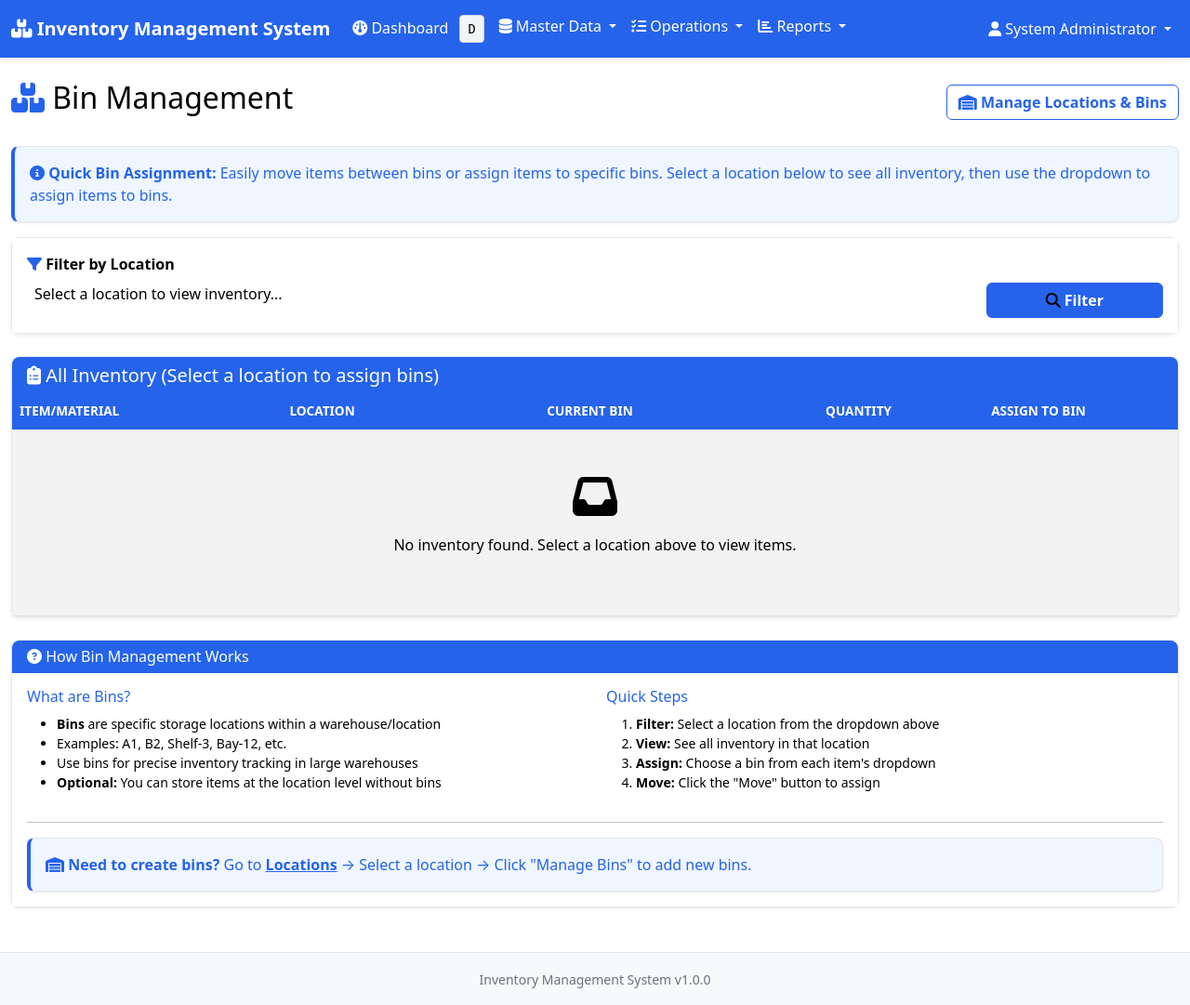
After one commit to vladutzeloo/inventory-management, a Flask app: page /bins/ in a window 1280 px wide. The commit adds this page. Shown: the whole page at 93% size. Run offline with Flask 3, Linux system fonts and the light colour scheme; a user stored in the database is signed in; data that the repository does not hold is empty; some libraries are stand-ins or nearby versions.

Commit message:
Add dedicated Bin Management interface for easy item-to-bin assignment
New Feature: Bin Management Page
- Created dedicated /bins route for easy bin assignment
- Simple, visual interface to assign inventory to specific bins
- No need to go through receipts or transfers anymore!

Key Features:
1. Location Filter:
   - Select a location to view all inventory in that location
   - Searchable dropdown (Select2) for quick location finding

2. Inventory Table:
   - Shows all items/materials in the selected location
   - Displays current bin assignment (or "Location Level" if no bin)
   - Shows quantity and unit of measure
   - Item type indicator (Material vs Item)

3. Quick Bin Assignment:
   - Each row has a dropdown with all available bins for that location
   - Select a bin and click "Move" to assign
   - Can move items between bins or to/from location level
   - Instant visual feedback with success messages

4. Help & Guidance:
   - Clear instructions on how to use the feature
   - Explanation of what bins are and when to use them
   - Link to Locations page to create new bins

Navigation:
- Added "Bin Management" link to Master Data dropdown in navbar
- Placed after locations (with divider) for logical grouping

This makes it MUCH easier to:
- Organize existing inventory into bins
- Move items between bins
- See at a glance what's in each bin
- Assign items to bins without creating fake receipts/transfers

Files Added:
- inventory-management/routes/bins.py: New route handler
- inventory-management/templates/bins/index.html: Main UI

Files Modified:
- app.py: Registered bins blueprint
- base.html: Added Bin Management to navbar

Solves the core user need: "Easy way to assign items to bins"

```diff
--- a/inventory-management/app.py
+++ b/inventory-management/app.py
@@ -67,7 +67,7 @@ def create_app(config_name='default'):
         app.logger.info('Inventory Management System startup')
 
     # Register blueprints
-    from routes import auth, dashboard, materials, items, locations
+    from routes import auth, dashboard, materials, items, locations, bins
     from routes import receipts, transfers, adjustments, scraps, reports
 
     app.register_blueprint(auth.bp)
@@ -75,6 +75,7 @@ def create_app(config_name='default'):
     app.register_blueprint(materials.bp, url_prefix='/materials')
     app.register_blueprint(items.bp, url_prefix='/items')
     app.register_blueprint(locations.bp, url_prefix='/locations')
+    app.register_blueprint(bins.bp, url_prefix='/bins')
     app.register_blueprint(receipts.bp, url_prefix='/receipts')
     app.register_blueprint(transfers.bp, url_prefix='/transfers')
     app.register_blueprint(adjustments.bp, url_prefix='/adjustments')
--- /dev/null
+++ b/inventory-management/routes/bins.py
@@ -0,0 +1,105 @@
+"""
+Bin Management routes - Easy assignment of items to bins
+"""
+from flask import Blueprint, render_template, redirect, url_for, flash, request, jsonify
+from flask_login import login_required, current_user
+from models import db, InventoryLevel, Material, Item, Location, Bin
+from sqlalchemy import func
+
+bp = Blueprint('bins', __name__)
+
+
+@bp.route('/')
+@login_required
+def index():
+    """Bin management dashboard - assign items to bins easily"""
+    # Get location filter
+    location_id = request.args.get('location_id', type=int)
+
+    # Build query for inventory with bins
+    query = db.session.query(
+        InventoryLevel,
+        Material.name.label('material_name'),
+        Item.name.label('item_name'),
+        Location.code.label('location_code'),
+        Location.name.label('location_name'),
+        Bin.bin_code.label('bin_code')
+    ).outerjoin(Material, InventoryLevel.material_id == Material.id)\
+     .outerjoin(Item, InventoryLevel.item_id == Item.id)\
+     .join(Location, InventoryLevel.location_id == Location.id)\
+     .outerjoin(Bin, InventoryLevel.bin_id == Bin.id)\
+     .filter(InventoryLevel.quantity > 0)
+
+    if location_id:
+        query = query.filter(InventoryLevel.location_id == location_id)
+
+    inventory_data = query.order_by(Location.code, Material.name, Item.name).all()
+
+    # Get all locations and bins for the form
+    locations = Location.query.filter_by(active=True).order_by(Location.code).all()
+
+    return render_template('bins/index.html',
+                          inventory_data=inventory_data,
+                          locations=locations,
+                          selected_location_id=location_id)
+
+
+@bp.route('/assign', methods=['POST'])
+@login_required
+def assign():
+    """Assign inventory to a bin"""
+    try:
+        inventory_id = int(request.form.get('inventory_id'))
+        new_bin_id = request.form.get('new_bin_id')
+        new_bin_id = int(new_bin_id) if new_bin_id and new_bin_id != '' else None
+
+        inventory = InventoryLevel.query.get_or_404(inventory_id)
+
+        # Validate bin belongs to same location
+        if new_bin_id:
+            bin_obj = Bin.query.get_or_404(new_bin_id)
+            if bin_obj.location_id != inventory.location_id:
+                flash('Bin must be in the same location as the inventory!', 'danger')
+                return redirect(url_for('bins.index'))
+
+        old_bin = inventory.bin.bin_code if inventory.bin else 'Location Level'
+        inventory.bin_id = new_bin_id
+        db.session.commit()
+
+        item_name = inventory.material.name if inventory.material else inventory.item.name
+        new_bin_name = bin_obj.bin_code if new_bin_id else 'Location Level'
+
+        flash(f'✓ Moved {item_name} from {old_bin} to {new_bin_name}', 'success')
+
+    except Exception as e:
+        db.session.rollback()
+        flash(f'Error assigning bin: {str(e)}', 'danger')
+
+    return redirect(url_for('bins.index', location_id=request.form.get('location_id')))
+
+
+@bp.route('/api/inventory/<int:location_id>')
+@login_required
+def api_inventory(location_id):
+    """API endpoint to get inventory for a location"""
+    inventory = db.session.query(
+        InventoryLevel,
+        Material.name.label('material_name'),
+        Item.name.label('item_name')
+    ).outerjoin(Material, InventoryLevel.material_id == Material.id)\
+     .outerjoin(Item, InventoryLevel.item_id == Item.id)\
+     .filter(InventoryLevel.location_id == location_id)\
+     .filter(InventoryLevel.quantity > 0)\
+     .all()
+
+    result = []
+    for inv, mat_name, item_name in inventory:
+        result.append({
+            'id': inv.id,
+            'name': mat_name or item_name,
+            'quantity': float(inv.quantity),
+            'current_bin_id': inv.bin_id,
+            'current_bin': inv.bin.bin_code if inv.bin else 'Location Level'
+        })
+
+    return jsonify(result)
--- a/inventory-management/templates/base.html
+++ b/inventory-management/templates/base.html
@@ -33,6 +33,8 @@
                             <li><a class="dropdown-item" href="{{ url_for('materials.index') }}"><i class="fas fa-cube"></i> Materials</a></li>
                             <li><a class="dropdown-item" href="{{ url_for('items.index') }}"><i class="fas fa-box"></i> Items</a></li>
                             <li><a class="dropdown-item" href="{{ url_for('locations.index') }}"><i class="fas fa-warehouse"></i> Locations</a></li>
+                            <li><hr class="dropdown-divider"></li>
+                            <li><a class="dropdown-item" href="{{ url_for('bins.index') }}"><i class="fas fa-boxes-stacked"></i> Bin Management</a></li>
                         </ul>
                     </li>
                     <li class="nav-item dropdown">
--- /dev/null
+++ b/inventory-management/templates/bins/index.html
@@ -0,0 +1,224 @@
+{% extends "base.html" %}
+
+{% block title %}Bin Management - {{ super() }}{% endblock %}
+
+{% block content %}
+<div class="d-flex justify-content-between align-items-center mb-4">
+    <h2><i class="fas fa-boxes-stacked text-primary"></i> Bin Management</h2>
+    <div>
+        <a href="{{ url_for('locations.index') }}" class="btn btn-outline-primary">
+            <i class="fas fa-warehouse"></i> Manage Locations & Bins
+        </a>
+    </div>
+</div>
+
+<!-- Info Banner -->
+<div class="alert alert-primary">
+    <i class="fas fa-info-circle"></i> <strong>Quick Bin Assignment:</strong>
+    Easily move items between bins or assign items to specific bins. Select a location below to see all inventory, then use the dropdown to assign items to bins.
+</div>
+
+<!-- Location Filter -->
+<div class="card shadow-sm mb-4">
+    <div class="card-body">
+        <form method="GET" action="{{ url_for('bins.index') }}" class="row g-3">
+            <div class="col-md-10">
+                <label for="location_id" class="form-label">
+                    <i class="fas fa-filter text-primary"></i> Filter by Location
+                </label>
+                <select class="form-select select2"
+                        id="location_id"
+                        name="location_id"
+                        data-placeholder="Select a location to view inventory..."
+                        onchange="this.form.submit()">
+                    <option value="">All Locations</option>
+                    {% for location in locations %}
+                    <option value="{{ location.id }}" {% if location.id == selected_location_id %}selected{% endif %}>
+                        {{ location.code }} - {{ location.name }}
+                    </option>
+                    {% endfor %}
+                </select>
+            </div>
+            <div class="col-md-2">
+                <label class="form-label">&nbsp;</label>
+                <button type="submit" class="btn btn-primary w-100">
+                    <i class="fas fa-search"></i> Filter
+                </button>
+            </div>
+        </form>
+    </div>
+</div>
+
+<!-- Inventory Table -->
+<div class="card shadow-sm">
+    <div class="card-header bg-primary text-white">
+        <h5 class="mb-0">
+            <i class="fas fa-clipboard-list"></i>
+            {% if selected_location_id %}
+                Inventory in Selected Location
+            {% else %}
+                All Inventory (Select a location to assign bins)
+            {% endif %}
+        </h5>
+    </div>
+    <div class="card-body p-0">
+        <div class="table-responsive">
+            <table class="table table-hover table-striped mb-0">
+                <thead class="table-light">
+                    <tr>
+                        <th>Item/Material</th>
+                        <th>Location</th>
+                        <th class="text-center">Current Bin</th>
+                        <th class="text-end">Quantity</th>
+                        <th class="text-center" style="width: 300px;">Assign to Bin</th>
+                    </tr>
+                </thead>
+                <tbody>
+                    {% if inventory_data %}
+                        {% for inv, mat_name, item_name, loc_code, loc_name, bin_code in inventory_data %}
+                        <tr>
+                            <td>
+                                <strong class="text-primary">{{ mat_name or item_name }}</strong>
+                                <br>
+                                <small class="text-muted">
+                                    {% if mat_name %}
+                                    <i class="fas fa-cube"></i> Material
+                                    {% else %}
+                                    <i class="fas fa-box"></i> Item
+                                    {% endif %}
+                                </small>
+                            </td>
+                            <td>
+                                <strong>{{ loc_code }}</strong>
+                                <br>
+                                <small class="text-muted">{{ loc_name }}</small>
+                            </td>
+                            <td class="text-center">
+                                {% if bin_code %}
+                                <span class="badge bg-primary">
+                                    <i class="fas fa-box-open"></i> {{ bin_code }}
+                                </span>
+                                {% else %}
+                                <span class="badge bg-secondary">
+                                    <i class="fas fa-warehouse"></i> Location Level
+                                </span>
+                                {% endif %}
+                            </td>
+                            <td class="text-end">
+                                <strong>{{ "%.2f"|format(inv.quantity) }}</strong>
+                                <small class="text-muted">
+                                    {{ inv.material.unit_of_measure if inv.material else inv.item.unit_of_measure }}
+                                </small>
+                            </td>
+                            <td>
+                                <form method="POST" action="{{ url_for('bins.assign') }}" class="d-flex gap-2">
+                                    <input type="hidden" name="csrf_token" value="{{ csrf_token() }}"/>
+                                    <input type="hidden" name="inventory_id" value="{{ inv.id }}"/>
+                                    <input type="hidden" name="location_id" value="{{ selected_location_id or '' }}"/>
+
+                                    <select class="form-select form-select-sm select2-bin"
+                                            name="new_bin_id"
+                                            data-location-id="{{ inv.location_id }}"
+                                            style="flex: 1;">
+                                        <option value="">Location Level (No Bin)</option>
+                                        {% for bin in inv.location.bins %}
+                                            {% if bin.active %}
+                                            <option value="{{ bin.id }}"
+                                                    {% if inv.bin_id == bin.id %}selected{% endif %}>
+                                                {{ bin.bin_code }}
+                                            </option>
+                                            {% endif %}
+                                        {% endfor %}
+                                    </select>
+
+                                    <button type="submit"
+                                            class="btn btn-sm btn-primary"
+                                            title="Assign to bin">
+                                        <i class="fas fa-arrow-right"></i> Move
+                                    </button>
+                                </form>
+                            </td>
+                        </tr>
+                        {% endfor %}
+                    {% else %}
+                        <tr>
+                            <td colspan="5" class="text-center text-muted py-5">
+                                <i class="fas fa-inbox fa-3x mb-3 d-block"></i>
+                                {% if selected_location_id %}
+                                <p>No inventory found in this location.</p>
+                                {% else %}
+                                <p>No inventory found. Select a location above to view items.</p>
+                                {% endif %}
+                            </td>
+                        </tr>
+                    {% endif %}
+                </tbody>
+            </table>
+        </div>
+    </div>
+    {% if inventory_data %}
+    <div class="card-footer bg-light">
+        <div class="row">
+            <div class="col-md-6">
+                <small class="text-muted">
+                    <i class="fas fa-lightbulb"></i>
+                    <strong>Tip:</strong> Select a bin from the dropdown and click "Move" to assign the item to that bin. Choose "Location Level (No Bin)" to store at the location level.
+                </small>
+            </div>
+            <div class="col-md-6 text-end">
+                <strong>Total Items:</strong> {{ inventory_data|length }}
+            </div>
+        </div>
+    </div>
+    {% endif %}
+</div>
+
+<!-- Help Card -->
+<div class="card mt-4">
+    <div class="card-header bg-primary text-white">
+        <h6 class="mb-0"><i class="fas fa-question-circle"></i> How Bin Management Works</h6>
+    </div>
+    <div class="card-body">
+        <div class="row">
+            <div class="col-md-6">
+                <h6 class="text-primary">What are Bins?</h6>
+                <ul class="small">
+                    <li><strong>Bins</strong> are specific storage locations within a warehouse/location</li>
+                    <li>Examples: A1, B2, Shelf-3, Bay-12, etc.</li>
+                    <li>Use bins for precise inventory tracking in large warehouses</li>
+                    <li><strong>Optional:</strong> You can store items at the location level without bins</li>
+                </ul>
+            </div>
+            <div class="col-md-6">
+                <h6 class="text-primary">Quick Steps</h6>
+                <ol class="small">
+                    <li><strong>Filter:</strong> Select a location from the dropdown above</li>
+                    <li><strong>View:</strong> See all inventory in that location</li>
+                    <li><strong>Assign:</strong> Choose a bin from each item's dropdown</li>
+                    <li><strong>Move:</strong> Click the "Move" button to assign</li>
+                </ol>
+            </div>
+        </div>
+        <hr>
+        <div class="alert alert-primary mb-0">
+            <strong><i class="fas fa-warehouse"></i> Need to create bins?</strong>
+            Go to <a href="{{ url_for('locations.index') }}" class="alert-link">Locations</a> →
+            Select a location → Click "Manage Bins" to add new bins.
+        </div>
+    </div>
+</div>
+
+{% endblock %}
+
+{% block scripts %}
+<script>
+$(document).ready(function() {
+    // Initialize Select2 for bin selects
+    $('.select2-bin').select2({
+        theme: 'bootstrap-5',
+        width: '100%',
+        minimumResultsForSearch: 5 // Show search box if more than 5 items
+    });
+});
+</script>
+{% endblock %}
```
